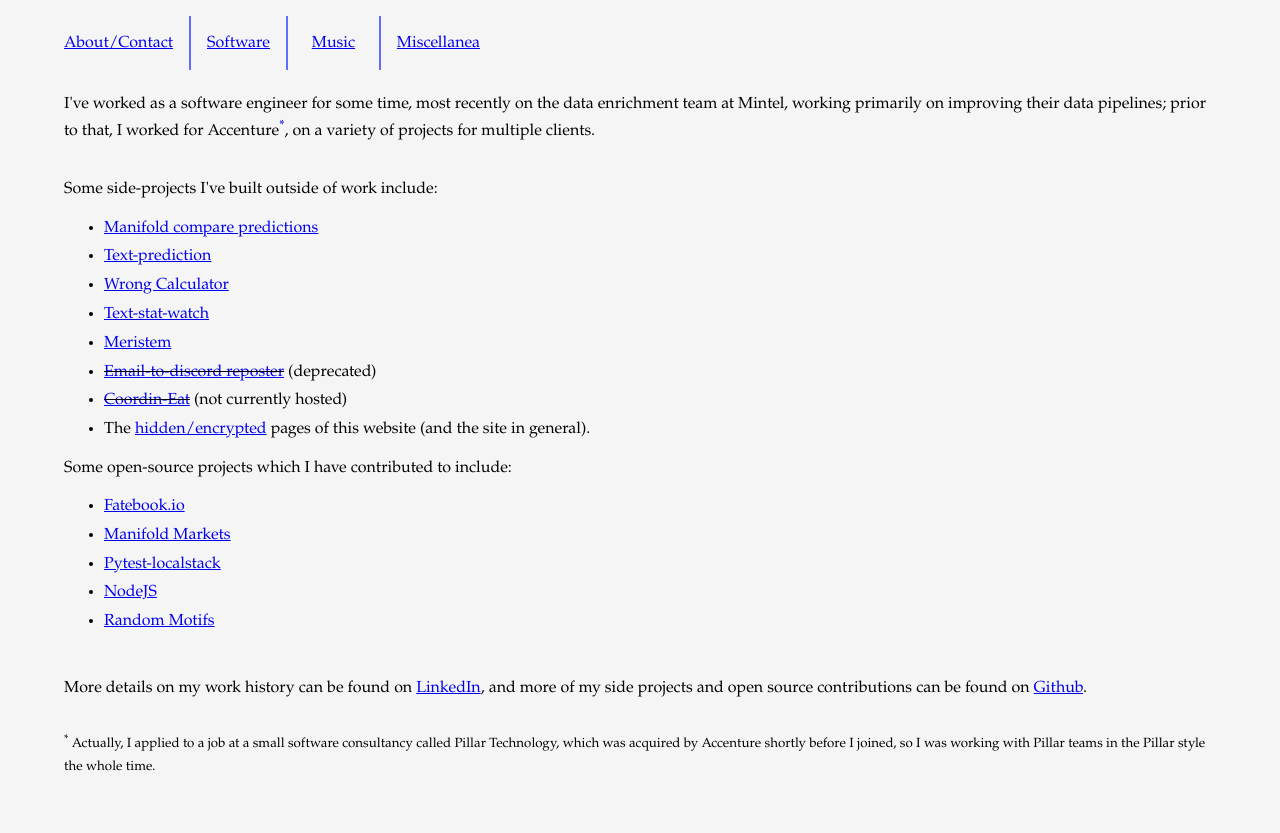
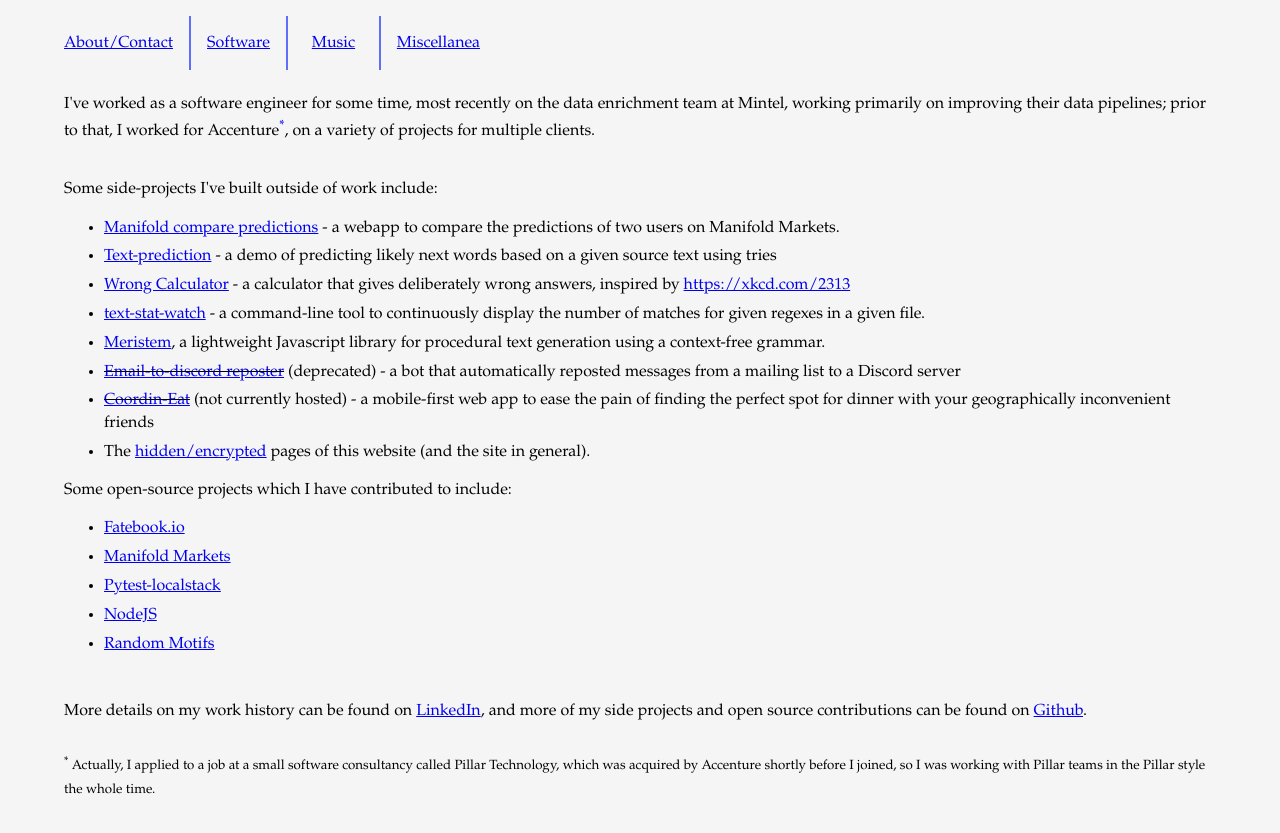
Before and after one commit to ForrestWeiswolf/forrestweiswolf.github.io, a Jekyll site: the page built from software.html, in a window 1280 px wide. Shown: the top 833 px of the page. Built offline with Jekyll 4.4.1, drawn with Linux system fonts in a browser that asks for light colours.

Commit message:
Add descriptions of side projects

```diff
--- a/software.html
+++ b/software.html
@@ -13,14 +13,14 @@
 
     <p>Some side-projects I've built outside of work include:</p>
     <ul>
-      <li><a href="https://manifold-compare-predictions.vercel.app/">Manifold compare predictions</a></li>
-      <li><a href="http://170.75.161.61:8080/">Text-prediction</a></li>
-      <li><a href="https://wrong-calculator.vercel.app/">Wrong Calculator</a></li>
-      <li><a href="https://github.com/ForrestWeiswolf/text-stat-watch">Text-stat-watch</a></li>
-      <li><a href="https://www.npmjs.com/package/meristem">Meristem</a></li>
+      <li><a href="https://manifold-compare-predictions.vercel.app/">Manifold compare predictions</a> - a webapp to compare the predictions of two users on Manifold Markets.</li>
+      <li><a href="http://170.75.161.61:8080/">Text-prediction</a> - a demo of predicting likely next words based on a given source text using tries</li>
+      <li><a href="https://wrong-calculator.vercel.app/">Wrong Calculator</a> - a calculator that gives deliberately wrong answers, inspired by <a href="https://xkcd.com/2313">https://xkcd.com/2313</a></li>
+      <li><a href="https://github.com/ForrestWeiswolf/text-stat-watch">text-stat-watch</a> - a command-line tool to continuously display the number of matches for given regexes in a given file.</li>
+      <li><a href="https://www.npmjs.com/package/meristem">Meristem</a>, a lightweight Javascript library for procedural text generation using a context-free grammar.</li>
       <li><s><a href="https://github.com/ForrestWeiswolf/email-discord-reposter">Email-to-discord reposter</a></s>
-        (deprecated)</li>
-      <li><s><a href="https://github.com/Bluegrass-Grief-Owls/coordin-eat">Coordin-Eat</a></s> (not currently hosted)
+        (deprecated) - a bot that automatically reposted messages from a mailing list to a Discord server</li>
+      <li><s><a href="https://github.com/Bluegrass-Grief-Owls/coordin-eat">Coordin-Eat</a></s> (not currently hosted) - a mobile-first web app to ease the pain of finding the perfect spot for dinner with your geographically inconvenient friends
       </li>
       <li>
         The <a href="http://localhost:4000/hidden/hidden-pages-explanation.html">hidden/encrypted</a> pages of this
```
